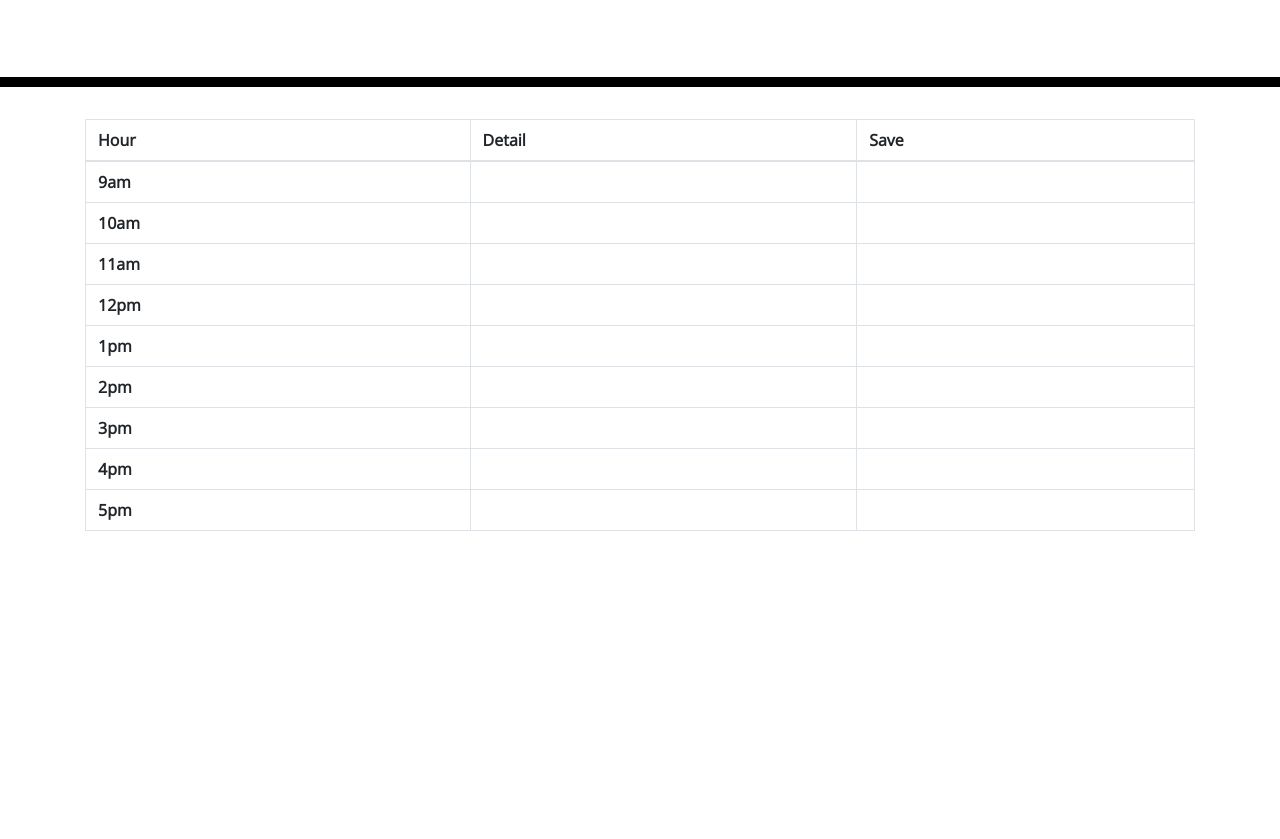
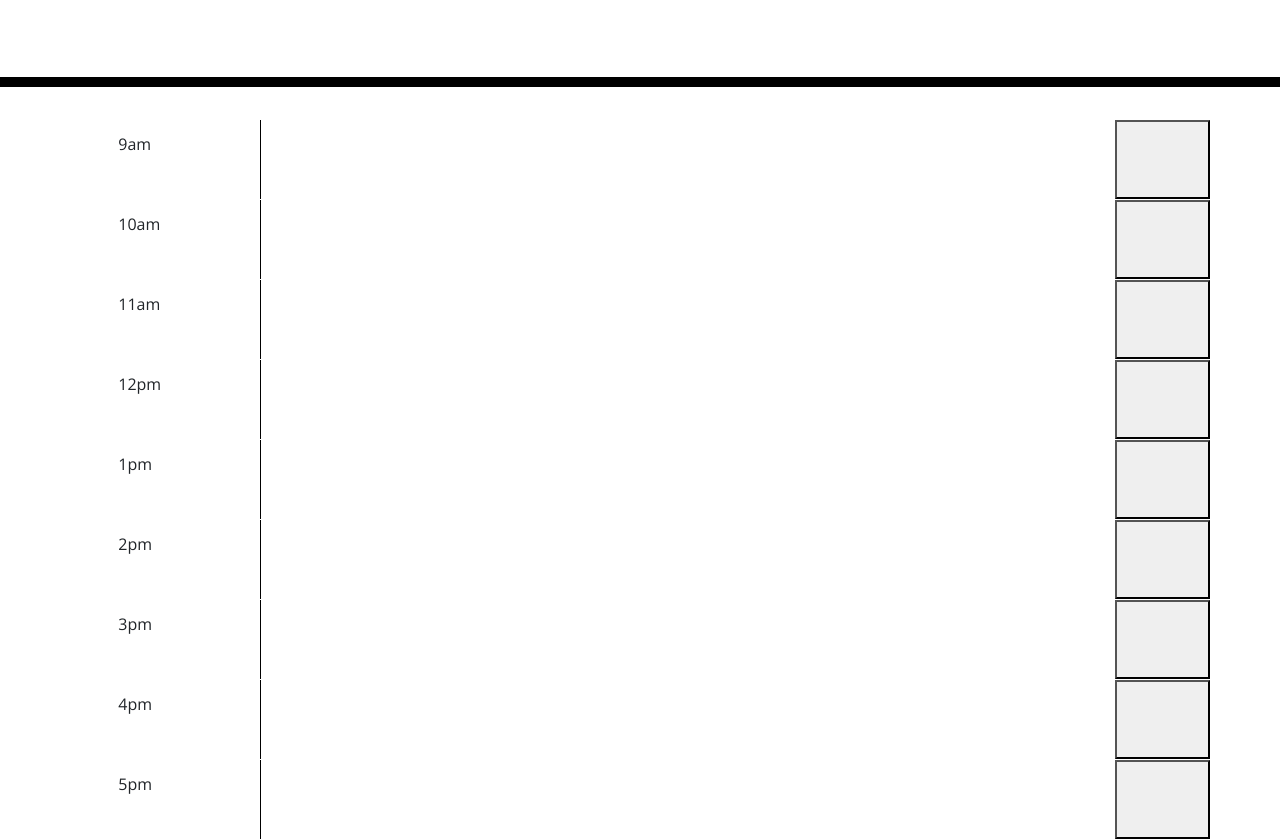
Before and after one commit to kwalexander/work-day-scheduler, a website: page index.html in a window 1280 px wide. Shown: the part 181-1020 px from the top of the page. Before the commit the page ends 800 px from the top, so only its background shows below. Drawn offline with nearby package versions, Linux system fonts and the light colour scheme.

Commit message:
replace table with divs

```diff
--- a/index.html
+++ b/index.html
@@ -6,6 +6,7 @@
   <meta name="viewport" content="width=device-width, initial-scale=1.0" />
   <meta http-equiv="X-UA-Compatible" content="ie=edge" />
   <link rel="stylesheet" href="https://stackpath.bootstrapcdn.com/bootstrap/4.3.1/css/bootstrap.min.css" />
+  <link rel="stylesheet" href="https://cdnjs.cloudflare.com/ajax/libs/jqueryui/1.12.1/themes/base/jquery-ui.css">
   <link rel="stylesheet" href="https://use.fontawesome.com/releases/v5.8.1/css/all.css"
     integrity="sha384-50oBUHEmvpQ+1lW4y57PTFmhCaXp0ML5d60M1M7uH2+nqUivzIebhndOJK28anvf" crossorigin="anonymous" />
   <link href="https://fonts.googleapis.com/css?family=Open+Sans&display=swap" rel="stylesheet" />
@@ -21,64 +22,73 @@
   </header>
   <div class="container">
     <!-- Timeblocks go here -->
-    <table class="table table-bordered">
-      <thead>
-        <tr>
-          <th scope="col">Hour</th>
-          <th scope="col">Detail</th>
-          <th scope="col">Save</th>
-        </tr>
-      </thead>
-      <tbody>
-        <tr>
-          <th scope="row">9am</th>
-          <td></td>
-          <td></td>
-        </tr>
-        <tr>
-          <th scope="row">10am</th>
-          <td></td>
-          <td></td>
-        </tr>
-        <tr>
-          <th scope="row">11am</th>
-          <td></td>
-          <td></td>
-        </tr>
-        <tr>
-          <th scope="row">12pm</th>
-          <td></td>
-          <td></td>
-        </tr>
-        <tr>
-          <th scope="row">1pm</th>
-          <td></td>
-          <td></td>
-        </tr>
-        <tr>
-          <th scope="row">2pm</th>
-          <td></td>
-          <td></td>
-        </tr>
-        <tr>
-          <th scope="row">3pm</th>
-          <td></td>
-          <td></td>
-        </tr>
-        <tr>
-          <th scope="row">4pm</th>
-          <td></td>
-          <td></td>
-        </tr>
-        <tr>
-          <th scope="row">5pm</th>
-          <td></td>
-          <td></td>
-        </tr>
-      </tbody>
-    </table>
+    <div class="row">
+      <div class="col-2">
+        9am
+      </div>
+      <textarea class="col-9"></textarea>
+      <button class="col-1"></button>
+    </div>
+    <div class="row">
+      <div class="col-2">
+        10am
+      </div>
+      <textarea class="col-9"></textarea>
+      <button class="col-1"></button>
+    </div>
+    <div class="row">
+      <div class="col-2">
+        11am
+      </div>
+      <textarea class="col-9"></textarea>
+      <button class="col-1"></button>
+    </div>
+    <div class="row">
+      <div class="col-2">
+        12pm
+      </div>
+      <textarea class="col-9"></textarea>
+      <button class="col-1"></button>
+    </div>
+    <div class="row">
+      <div class="col-2">
+        1pm
+      </div>
+      <textarea class="col-9"></textarea>
+      <button class="col-1"></button>
+    </div>
+    <div class="row">
+      <div class="col-2">
+        2pm
+      </div>
+      <textarea class="col-9"></textarea>
+      <button class="col-1"></button>
+    </div>
+    <div class="row">
+      <div class="col-2">
+        3pm
+      </div>
+      <textarea class="col-9"></textarea>
+      <button class="col-1"></button>
+    </div>
+    <div class="row">
+      <div class="col-2">
+        4pm
+      </div>
+      <textarea class="col-9"></textarea>
+      <button class="col-1"></button>
+    </div>
+    <div class="row">
+      <div class="col-2">
+        5pm
+      </div>
+      <textarea class="col-9"></textarea>
+      <button class="col-1"></button>
+    </div>
 
     <script src="https://code.jquery.com/jquery-3.4.1.min.js"></script>
+    <script src="https://cdnjs.cloudflare.com/ajax/libs/jqueryui/1.12.1/jquery-ui.min.js"></script>
+    <script src="https://cdn.jsdelivr.net/npm/jquery-ui-touch-punch@0.2.3/jquery.ui.touch-punch.min.js"></script>
     <script src="https://cdnjs.cloudflare.com/ajax/libs/moment.js/2.24.0/moment.min.js"></script>
 </body>
 
```
Also changed, not shown: assets/script.js (line endings or trailing spaces).
